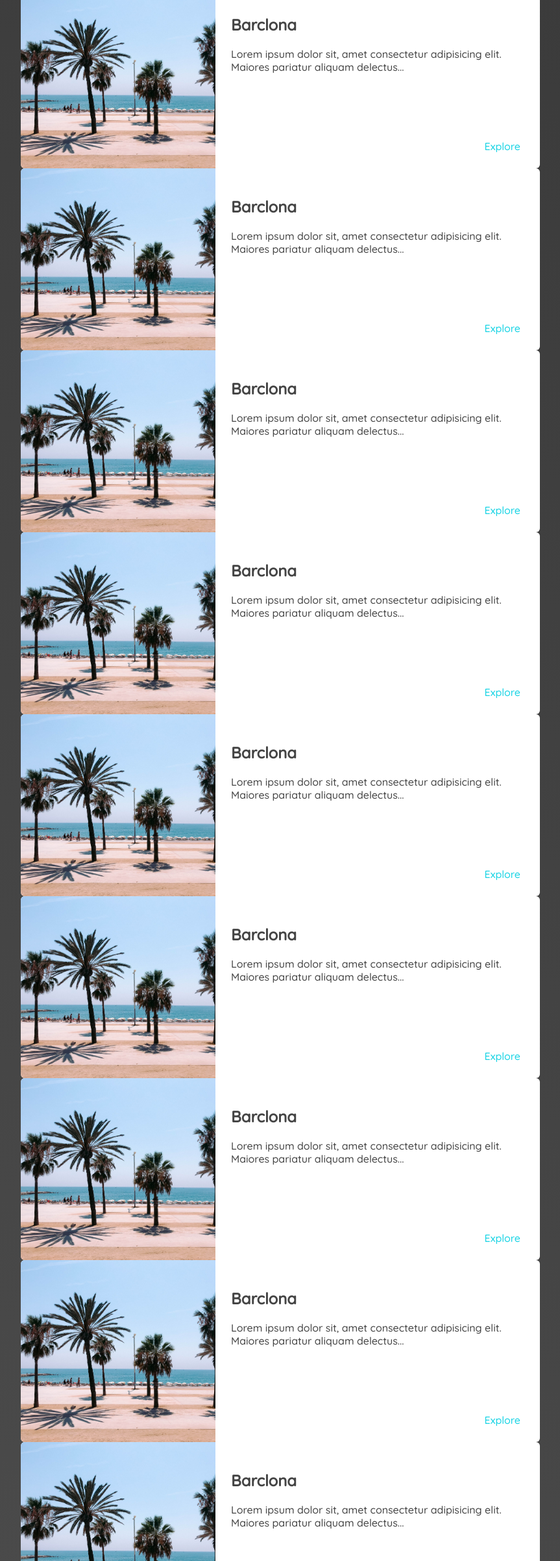
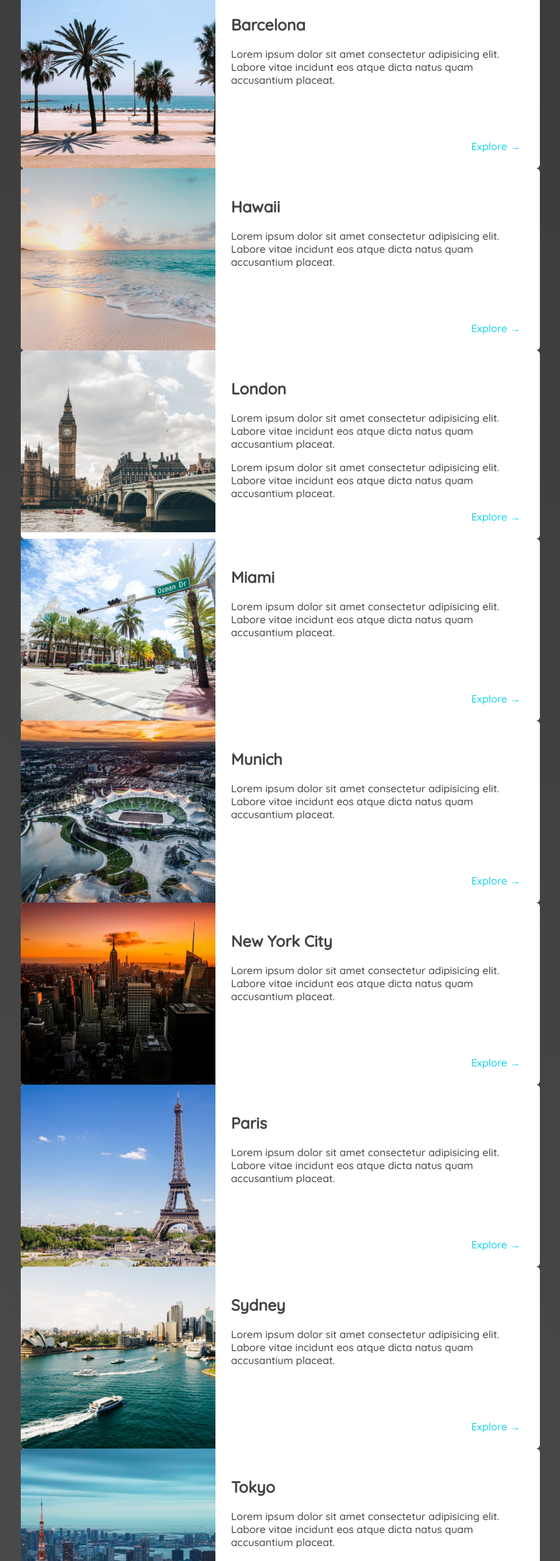
Before and after one commit to famousfamous/FrontEnd-Development, a plain HTML site: page TRAVEL GOALS/places.html in a window 1280 px wide. Shown: the part 120-2522 px from the top of the page at 65% size, without its empty margins (208-1071 px from the left). Drawn offline with Linux system fonts and the light colour scheme.

Commit message:
items content code refactored

```diff
--- a/TRAVEL GOALS/places.html
+++ b/TRAVEL GOALS/places.html
@@ -28,182 +28,158 @@
     <main>
         <ul>
             <li>
-          <img
-            src="/TRAVEL GOALS/images/places/barcelona.jpg"
-            alt="City of Barcelona"
-          />
+              <img src="images/places/barcelona.jpg" alt="City of Barcelona" />
               <div class="item-content">
                 <div>
-              <h2>Barclona</h2>
+                  <h2>Barcelona</h2>
                   <p>
-                Lorem ipsum dolor sit, amet consectetur adipisicing elit.
-                Maiores pariatur aliquam delectus...
+                    Lorem ipsum dolor sit amet consectetur adipisicing elit. Labore
+                    vitae incidunt eos atque dicta natus quam accusantium placeat.
                   </p>
                 </div>
                 <div class="actions">
-              <a href="https://en.wikipedia.org/wiki/barcelona">Explore</a>
+                  <a href="https://en.wikipedia.org/wiki/Barcelona">Explore &#x2192</a>
                 </div>
               </div>
             </li>
             <li>
-            <img
-              src="/TRAVEL GOALS/images/places/barcelona.jpg"
-              alt="City of Barcelona"
-            />
+              <img src="images/places/hawaii.jpg" alt="Hawaii beach" />
               <div class="item-content">
                 <div>
-                <h2>Barclona</h2>
+                  <h2>Hawaii</h2>
                   <p>
-                  Lorem ipsum dolor sit, amet consectetur adipisicing elit.
-                  Maiores pariatur aliquam delectus...
+                    Lorem ipsum dolor sit amet consectetur adipisicing elit. Labore
+                    vitae incidunt eos atque dicta natus quam accusantium placeat.
                   </p>
                 </div>
                 <div class="actions">
-                <a href="https://en.wikipedia.org/wiki/barcelona">Explore</a>
+                  <a href="hhttps://en.wikipedia.org/wiki/Hawaii">Explore &#x2192</a>
                 </div>
               </div>
             </li>
             <li>
-            <img
-              src="/TRAVEL GOALS/images/places/barcelona.jpg"
-              alt="City of Barcelona"
-            />
+              <img src="images/places/london.jpg" alt="London city" />
               <div class="item-content">
                 <div>
-                <h2>Barclona</h2>
+                  <h2>London</h2>
                   <p>
-                  Lorem ipsum dolor sit, amet consectetur adipisicing elit.
-                  Maiores pariatur aliquam delectus...
+                    Lorem ipsum dolor sit amet consectetur adipisicing elit. Labore
+                    vitae incidunt eos atque dicta natus quam accusantium placeat.
+                  </p>
+                  <p>
+                    Lorem ipsum dolor sit amet consectetur adipisicing elit. Labore
+                    vitae incidunt eos atque dicta natus quam accusantium placeat.
                   </p>
                 </div>
                 <div class="actions">
-                <a href="https://en.wikipedia.org/wiki/barcelona">Explore</a>
+                  <a href="https://en.wikipedia.org/wiki/London">Explore &#x2192</a>
                 </div>
               </div>
             </li>
             <li>
-            <img
-              src="/TRAVEL GOALS/images/places/barcelona.jpg"
-              alt="City of Barcelona"
-            />
+              <img src="images/places/miami.jpg" alt="Miami streets" />
               <div class="item-content">
                 <div>
-                <h2>Barclona</h2>
+                  <h2>Miami</h2>
                   <p>
-                  Lorem ipsum dolor sit, amet consectetur adipisicing elit.
-                  Maiores pariatur aliquam delectus...
+                    Lorem ipsum dolor sit amet consectetur adipisicing elit. Labore
+                    vitae incidunt eos atque dicta natus quam accusantium placeat.
                   </p>
                 </div>
                 <div class="actions">
-                <a href="https://en.wikipedia.org/wiki/barcelona">Explore</a>
+                  <a href="https://en.wikipedia.org/wiki/Miami">Explore &#x2192</a>
                 </div>
               </div>
             </li>
             <li>
-            <img
-              src="/TRAVEL GOALS/images/places/barcelona.jpg"
-              alt="City of Barcelona"
-            />
+              <img src="images/places/munich.jpg" alt="Munich football stadium" />
               <div class="item-content">
                 <div>
-                <h2>Barclona</h2>
+                  <h2>Munich</h2>
                   <p>
-                  Lorem ipsum dolor sit, amet consectetur adipisicing elit.
-                  Maiores pariatur aliquam delectus...
+                    Lorem ipsum dolor sit amet consectetur adipisicing elit. Labore
+                    vitae incidunt eos atque dicta natus quam accusantium placeat.
                   </p>
                 </div>
                 <div class="actions">
-                <a href="https://en.wikipedia.org/wiki/barcelona">Explore</a>
+                  <a href="https://en.wikipedia.org/wiki/Munich">Explore &#x2192</a>
                 </div>
               </div>
             </li>
             <li>
-            <img
-              src="/TRAVEL GOALS/images/places/barcelona.jpg"
-              alt="City of Barcelona"
-            />
+              <img src="images/places/new-york-city.jpg" alt="New York City skyline" />
               <div class="item-content">
                 <div>
-                <h2>Barclona</h2>
+                  <h2>New York City</h2>
                   <p>
-                  Lorem ipsum dolor sit, amet consectetur adipisicing elit.
-                  Maiores pariatur aliquam delectus...
+                    Lorem ipsum dolor sit amet consectetur adipisicing elit. Labore
+                    vitae incidunt eos atque dicta natus quam accusantium placeat.
                   </p>
                 </div>
                 <div class="actions">
-                <a href="https://en.wikipedia.org/wiki/barcelona">Explore</a>
+                  <a href="https://en.wikipedia.org/wiki/New_York_City"
+                    >Explore &#x2192</a
+                  >
                 </div>
               </div>
             </li>
             <li>
-            <img
-              src="/TRAVEL GOALS/images/places/barcelona.jpg"
-              alt="City of Barcelona"
-            />
+              <img src="images/places/paris.jpg" alt="Paris city" />
               <div class="item-content">
                 <div>
-                <h2>Barclona</h2>
+                  <h2>Paris</h2>
                   <p>
-                  Lorem ipsum dolor sit, amet consectetur adipisicing elit.
-                  Maiores pariatur aliquam delectus...
+                    Lorem ipsum dolor sit amet consectetur adipisicing elit. Labore
+                    vitae incidunt eos atque dicta natus quam accusantium placeat.
                   </p>
                 </div>
                 <div class="actions">
-                <a href="https://en.wikipedia.org/wiki/barcelona">Explore</a>
+                  <a href="https://en.wikipedia.org/wiki/Paris">Explore &#x2192</a>
                 </div>
               </div>
             </li>
             <li>
-            <img
-              src="/TRAVEL GOALS/images/places/barcelona.jpg"
-              alt="City of Barcelona"
-            />
+              <img src="images/places/sydney.jpg" alt="Sydney beach" />
               <div class="item-content">
                 <div>
-                <h2>Barclona</h2>
+                  <h2>Sydney</h2>
                   <p>
-                  Lorem ipsum dolor sit, amet consectetur adipisicing elit.
-                  Maiores pariatur aliquam delectus...
+                    Lorem ipsum dolor sit amet consectetur adipisicing elit. Labore
+                    vitae incidunt eos atque dicta natus quam accusantium placeat.
                   </p>
                 </div>
                 <div class="actions">
-                <a href="https://en.wikipedia.org/wiki/barcelona">Explore</a>
+                  <a href="https://en.wikipedia.org/wiki/Sydney">Explore &#x2192</a>
                 </div>
               </div>
             </li>
             <li>
-            <img
-              src="/TRAVEL GOALS/images/places/barcelona.jpg"
-              alt="City of Barcelona"
-            />
+              <img src="images/places/tokyo.jpg" alt="Tokyo skyline" />
               <div class="item-content">
                 <div>
-                <h2>Barclona</h2>
+                  <h2>Tokyo</h2>
                   <p>
-                  Lorem ipsum dolor sit, amet consectetur adipisicing elit.
-                  Maiores pariatur aliquam delectus...
+                    Lorem ipsum dolor sit amet consectetur adipisicing elit. Labore
+                    vitae incidunt eos atque dicta natus quam accusantium placeat.
                   </p>
                 </div>
                 <div class="actions">
-                <a href="https://en.wikipedia.org/wiki/barcelona">Explore</a>
+                  <a href="https://en.wikipedia.org/wiki/Tokyo">Explore &#x2192</a>
                 </div>
               </div>
             </li>
             <li>
-            <img
-              src="/TRAVEL GOALS/images/places/barcelona.jpg"
-              alt="City of Barcelona"
-            />
+              <img src="images/places/bali.jpg" alt="Bali beach" />
               <div class="item-content">
                 <div>
-                <h2>Barclona</h2>
+                  <h2>Bali</h2>
                   <p>
-                  Lorem ipsum dolor sit, amet consectetur adipisicing elit.
-                  Maiores pariatur aliquam delectus...
+                    Lorem ipsum dolor sit amet consectetur adipisicing elit. Labore
+                    vitae incidunt eos atque dicta natus quam accusantium placeat.
                   </p>
                 </div>
                 <div class="actions">
-                <a href="https://en.wikipedia.org/wiki/barcelona">Explore</a>
+                  <a href="https://en.wikipedia.org/wiki/Bali">Explore &#x2192</a>
                 </div>
               </div>
             </li>
```
Lines whose indentation alone changed are shown as unchanged.
